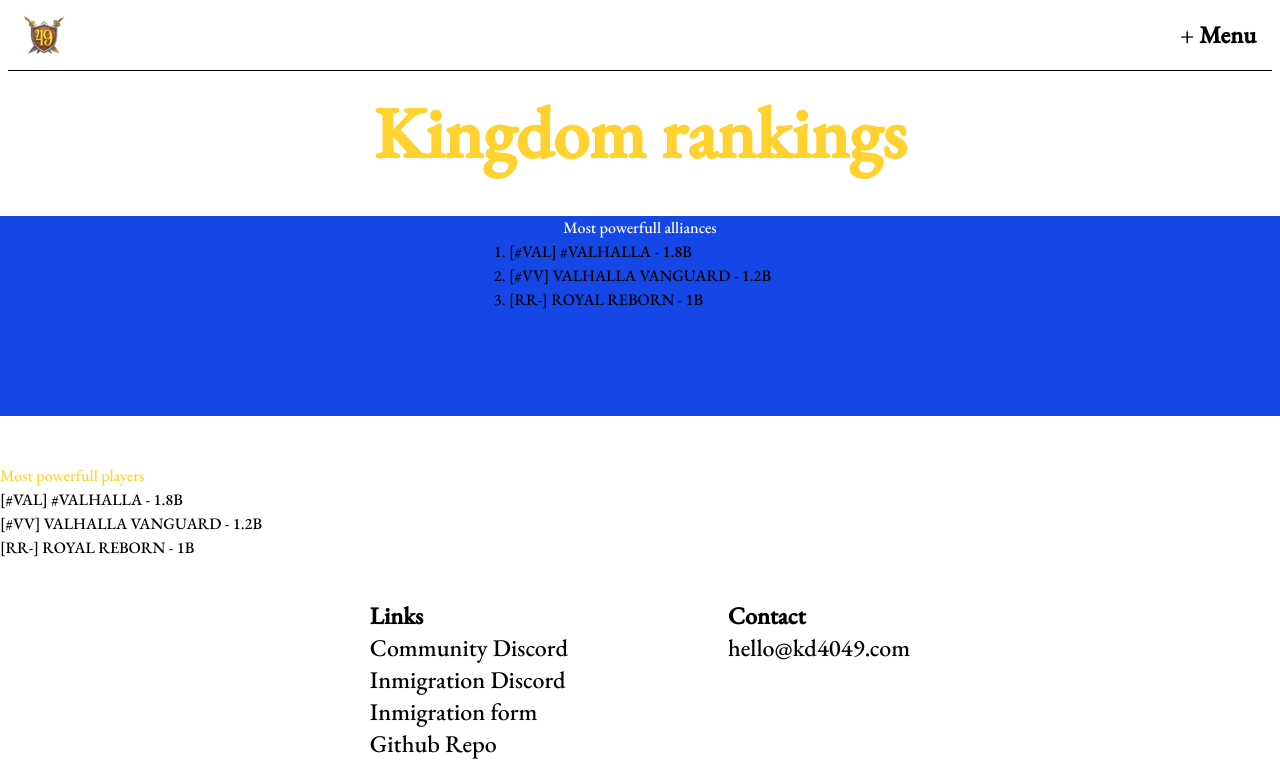
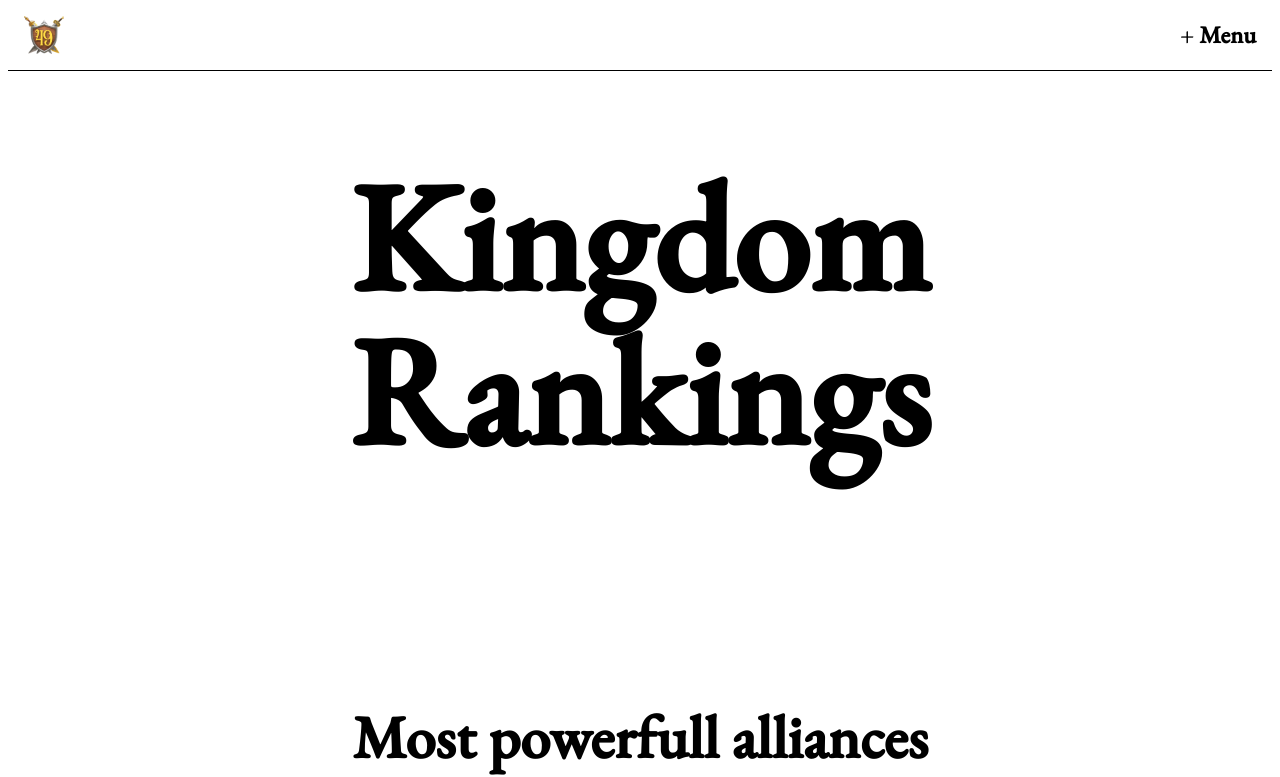
Before and after one commit to Iguakq/kd4049-web, a Next.js app: page /rankings in a window 1280 px wide. Shown: the top 777 px of the page. Built offline with nearby package versions, Linux system fonts and the light colour scheme.

Commit message:
Update rankings, add metadata

```diff
--- a/app/(pages)/kvk/page.tsx
+++ b/app/(pages)/kvk/page.tsx
@@ -4,8 +4,7 @@ import KvkHero from "./components/Hero";
 
 export const metadata: Metadata = {
   title: "KVK",
-  description:
-    "Join our kingdom, connect with the community, make new allies, and embark on a new in-game adventure",
+  description: "Check future KVKs",
 };
 
 export default function Kvk() {
--- /dev/null
+++ b/app/(pages)/rankings/components/Hero.tsx
@@ -0,0 +1,19 @@
+"use client";
+
+import { motion } from "motion/react";
+
+export default function RankingsHero() {
+  return (
+    <section className="flex flex-col items-center gap-10 py-20 md:gap-20 md:py-40 px-4">
+      <motion.h1
+        initial={{ opacity: 0, y: 20 }}
+        animate={{ opacity: 1, y: 0 }}
+        transition={{ duration: 0.5 }}
+        className="text-center text-7xl font-bold text-black md:text-[12vw]"
+      >
+        Kingdom <br />
+        Rankings
+      </motion.h1>
+    </section>
+  );
+}
--- a/app/(pages)/rankings/page.tsx
+++ b/app/(pages)/rankings/page.tsx
@@ -1,32 +1,40 @@
+import { Metadata } from "next";
+
+import RankingsHero from "./components/Hero";
+
+export const metadata: Metadata = {
+  title: "Rankings",
+  description: "Check Kingdom rankings, top alliances and players",
+};
+
 export default function Rankings() {
   return (
-    <>
-      {/* Hero */}
-      <section className="pt-24 flex flex-col items-center gap-12">
-        <h1 className="text-center text-7xl font-bold text-amber-300">
-          Kingdom rankings
-        </h1>
-      </section>
+    <main>
+      <RankingsHero />
 
       {/* Alliances */}
-      <section className="mt-12 h-50 bg-blue-700 flex flex-col items-center">
-        <h1 className="text-white">Most powerfull alliances</h1>
+      <section className="py-10 md:py-20 flex flex-col items-center bg-blue text-yellow">
+        <h2 className="text-3xl md:text-6xl font-bold pb-4">
+          Most powerfull alliances
+        </h2>
         <ol className="list-decimal">
-          <li>[#VAL] #VALHALLA - 1.8B</li>
-          <li>[#VV] VALHALLA VANGUARD - 1.2B</li>
-          <li>[RR-] ROYAL REBORN - 1B</li>
+          <li className=" md:text-4xl">[#VAL] #VALHALLA - 2.2B</li>
+          <li className=" md:text-4xl">[#VV] VALHALLA VANGUARD - 1.3B</li>
+          <li className=" md:text-4xl">[RR-] ROYAL REBORN - 1.1B</li>
         </ol>
       </section>
 
       {/* Players */}
-      <section className="pt-12">
-        <h1 className="text-amber-300">Most powerfull players</h1>
+      <section className="py-10 md:py-20 flex flex-col items-center text-black">
+        <h2 className="text-3xl md:text-6xl font-bold pb-4">
+          Most powerfull players
+        </h2>
         <ol className="list-decimal">
-          <li>[#VAL] #VALHALLA - 1.8B</li>
-          <li>[#VV] VALHALLA VANGUARD - 1.2B</li>
-          <li>[RR-] ROYAL REBORN - 1B</li>
+          <li className=" md:text-4xl">HerMan - 100M</li>
+          <li className=" md:text-4xl">WARHAMMER - 60M</li>
+          <li className=" md:text-4xl">Glady - 45M</li>
         </ol>
       </section>
-    </>
+    </main>
   );
 }
--- a/app/components/Footer.tsx
+++ b/app/components/Footer.tsx
@@ -13,9 +13,6 @@ export default function Footer() {
             <a href="https://discord.gg/tXJRBQqmy6" className="md:text-2xl">
               Inmigration Discord
             </a>
-          </li>
-          <li>
-            <a className="md:text-2xl">Inmigration form</a>
           </li>
           <li>
             <a
```
